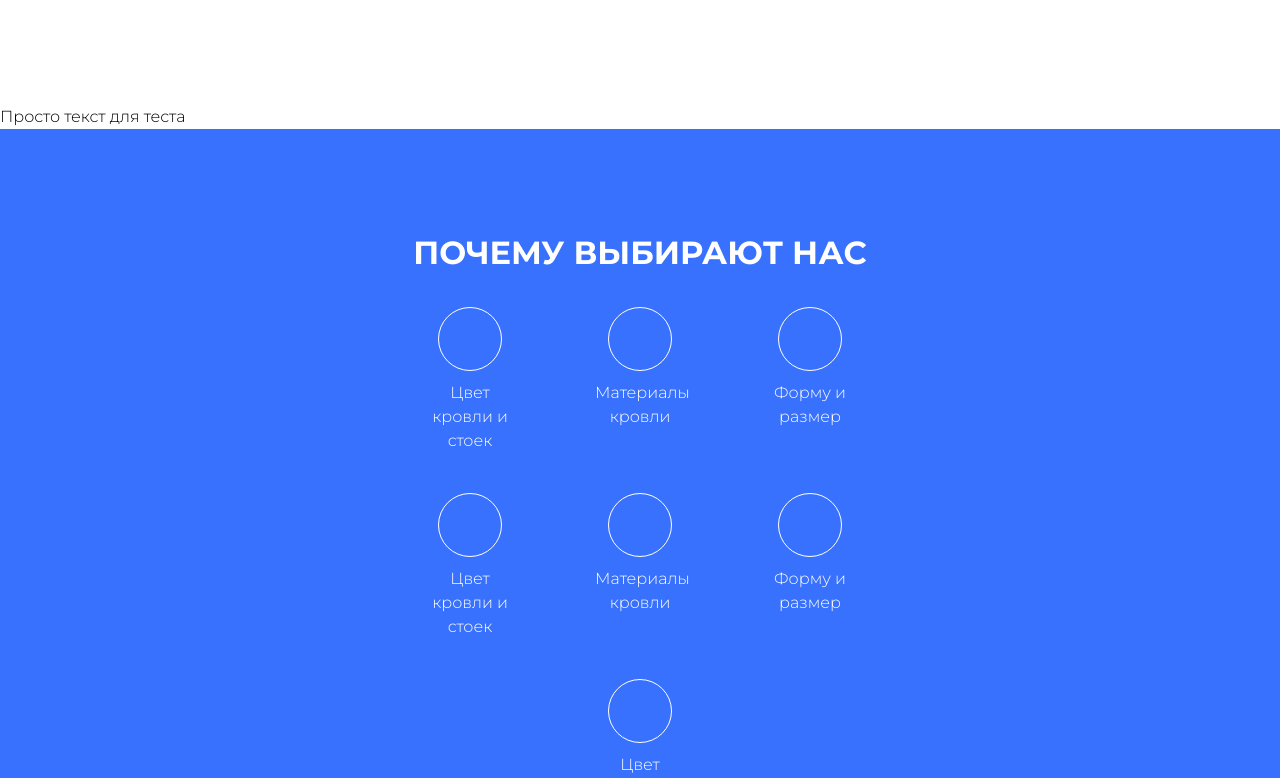
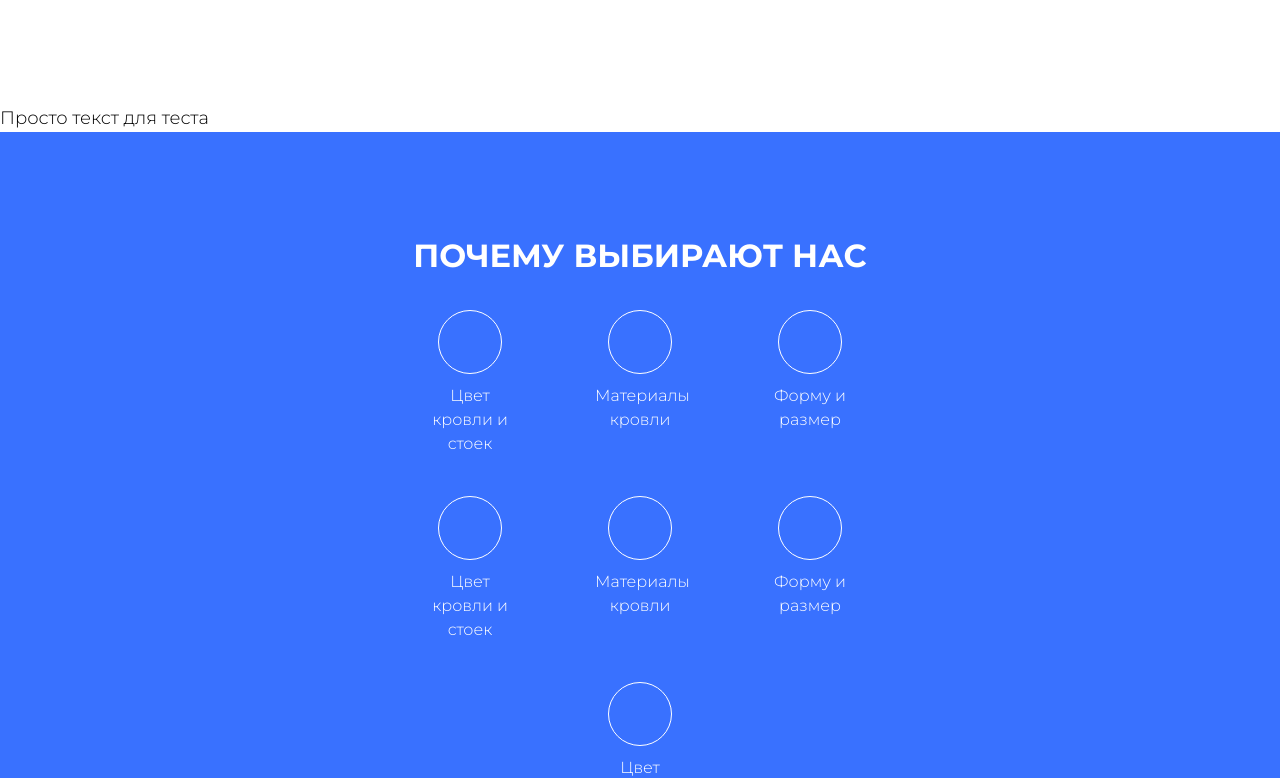
Before and after one commit to doloradium/hochu-naves, a plain HTML site: page index.html in a window 1280 px wide. Shown: the part 1525-2303 px from the top of the page. Drawn offline with nearby package versions, Linux system fonts and the light colour scheme.

Commit message:
test 9.2

```diff
--- a/scss/styles.scss
+++ b/scss/styles.scss
@@ -38,6 +38,10 @@ span {
 .specialist__btn {
     margin-top: 10px;
     margin-bottom: 10px;
+}
+
+.nev__class {
+    font-size: 18px;
 }
 
 .btn {
```
Also changed, not shown: css/styles.css.
